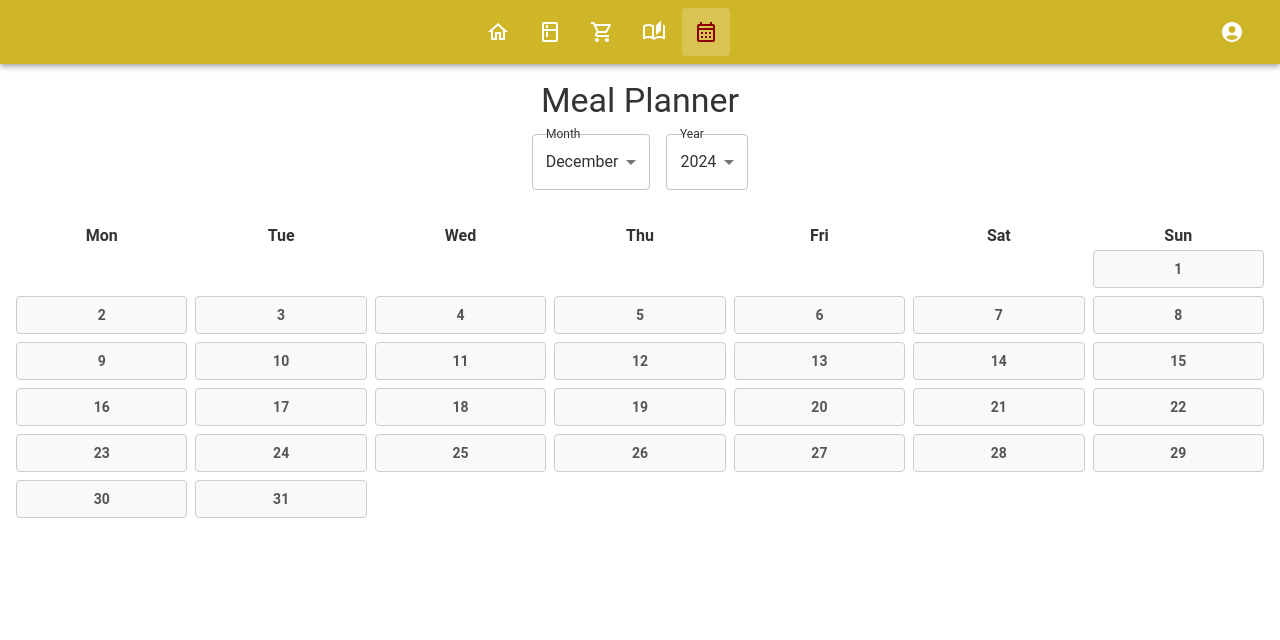
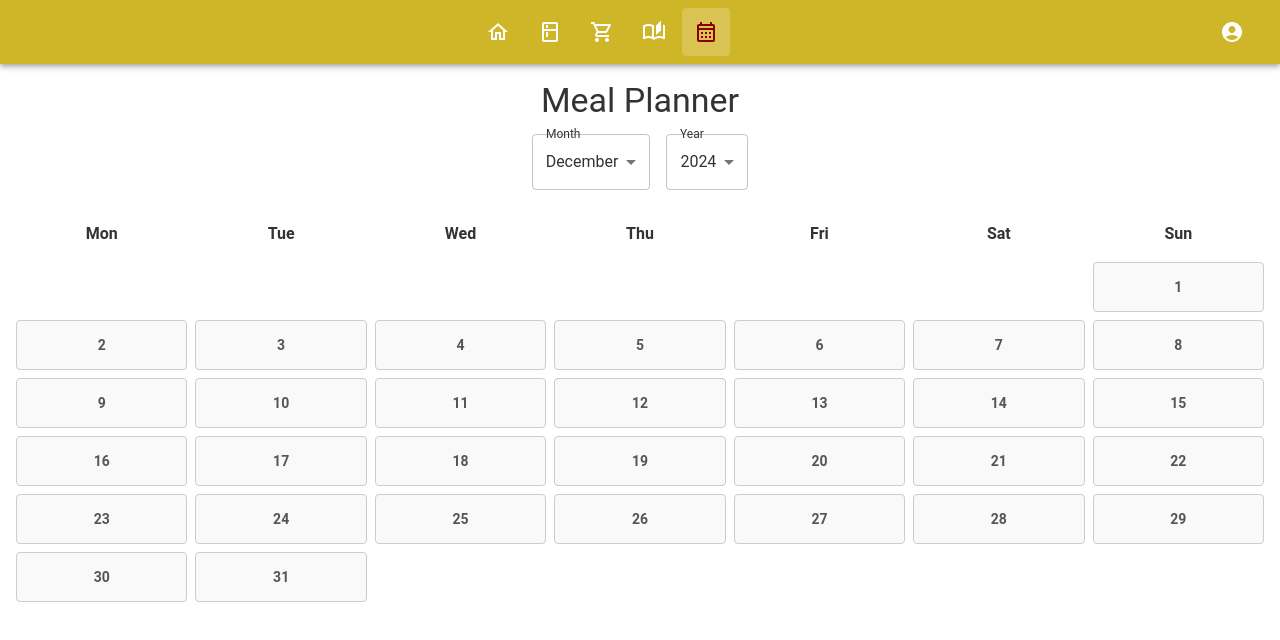
Before and after one commit to Zdziszkee/graphical-interfaces, a React (Create React App) app: page / in a window 1280 px wide. Both pictures are taken after a click on the button 706 px from the left and 32 px from the top of the page. Shown: the top 640 px of the page. Built offline with nearby package versions, Linux system fonts and the light colour scheme.

Commit message:
fixed warnings

```diff
--- a/src/components/views/MealPlannerView.tsx
+++ b/src/components/views/MealPlannerView.tsx
@@ -2,7 +2,6 @@ import React, { useState } from 'react';
 import {
   Box,
   Typography,
-  Grid,
   MenuItem,
   Select,
   FormControl,
@@ -86,31 +85,32 @@ const MealPlannerView: React.FC = () => {
       {/* Calendar */}
       <Box>
         {/* Days of the week */}
-        <Grid container spacing={1} textAlign="center">
+        <Box display="grid" gridTemplateColumns="repeat(7, 1fr)" gap={1} textAlign="center" mb={2}>
           {weekDays.map((day) => (
-            <Grid key={day} item xs={12 / 7}>
-              <Typography variant="subtitle1" fontWeight="bold">
+            <Box key={day} sx={{ fontWeight: 'bold' }}>
               {day}
-              </Typography>
-            </Grid>
+            </Box>
           ))}
-        </Grid>
+        </Box>
 
         {/* Calendar Days */}
-        <Grid container spacing={1} textAlign="center">
+        <Box display="grid" gridTemplateColumns="repeat(7, 1fr)" gap={1}>
           {/* Add blank cells for days before the 1st */}
           {Array.from({ length: offset }).map((_, index) => (
-            <Grid key={`empty-${index}`} item xs={12 / 7}></Grid>
+            <Box key={`empty-${index}`} sx={{ height: '50px' }}></Box>
           ))}
 
           {/* Display all days of the month */}
           {daysInMonth.map((day) => (
-            <Grid key={day.toString()} item xs={12 / 7}>
             <Box
+              key={day.toString()}
               sx={{
+                height: '50px',
+                display: 'flex',
+                alignItems: 'center',
+                justifyContent: 'center',
                 border: '1px solid #ccc',
                 borderRadius: '4px',
-                  padding: '8px',
                 backgroundColor: '#f9f9f9',
                 '&:hover': { backgroundColor: '#e0f7fa' },
               }}
@@ -119,9 +119,8 @@ const MealPlannerView: React.FC = () => {
                 {format(day, 'd')}
               </Typography>
             </Box>
-            </Grid>
           ))}
-        </Grid>
+        </Box>
       </Box>
     </Box>
   );
```
Lines whose indentation alone changed are shown as unchanged.
